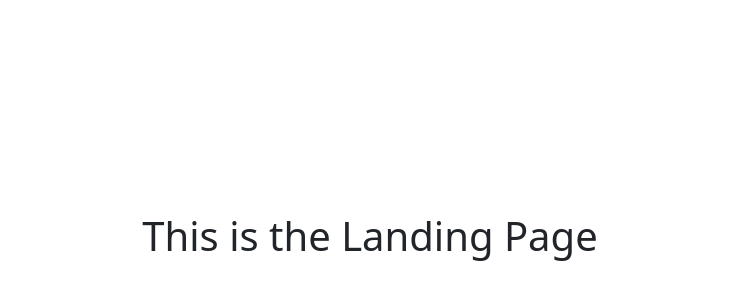
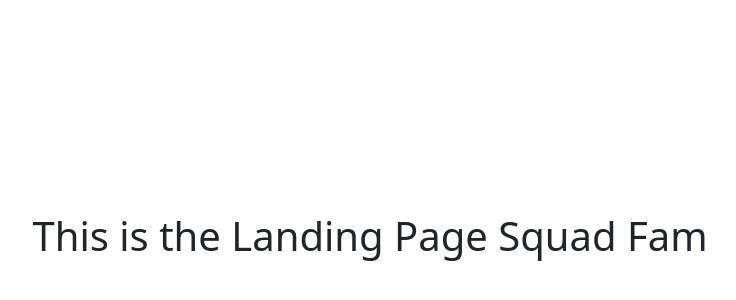
Before and after one commit to olsen20/INTEXII, a React (Vite) app in the folder frontend/: page / in a window 1280 px wide. Shown: the part 160-460 px from the top of the page, without its empty margins (270-1006 px from the left). Built offline with nearby package versions, Linux system fonts and the light colour scheme.

Commit message:
testing changes

```diff
--- a/frontend/src/pages/LandingPage.tsx
+++ b/frontend/src/pages/LandingPage.tsx
@@ -1,9 +1,9 @@
-function LandingPage () {
-    return (
-        <>
-            <h1>This is the Landing Page</h1>
-        </>
-    )
+function LandingPage() {
+  return (
+    <>
+      <h1>This is the Landing Page Squad Fam</h1>
+    </>
+  );
 }
 
 export default LandingPage;
```
